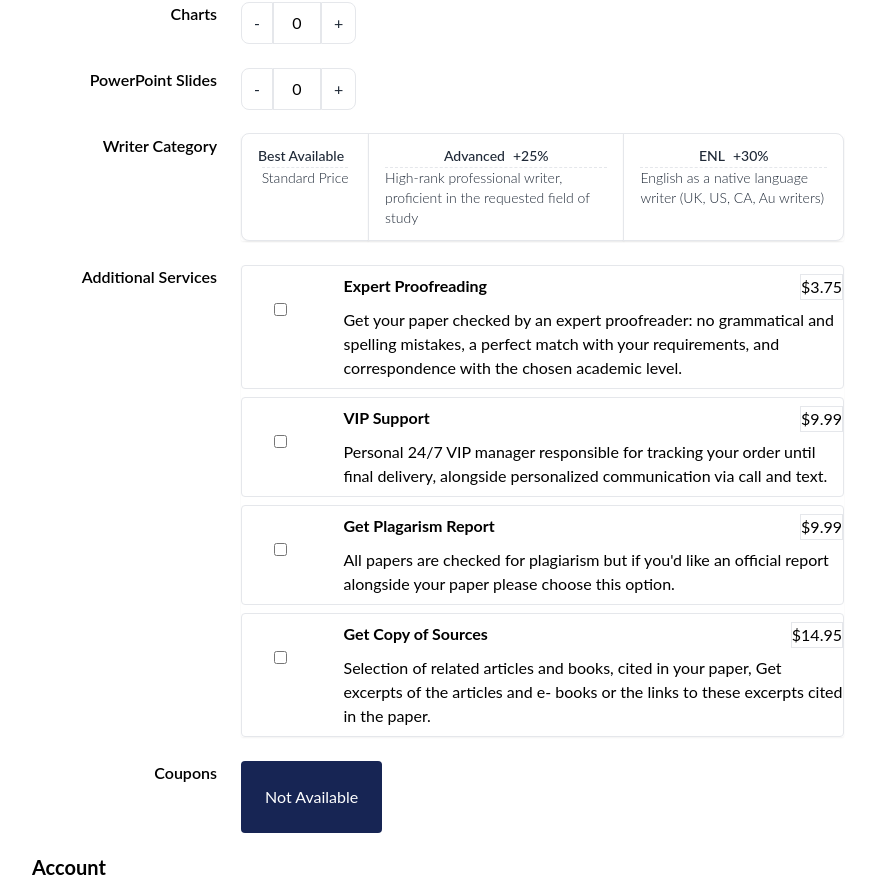
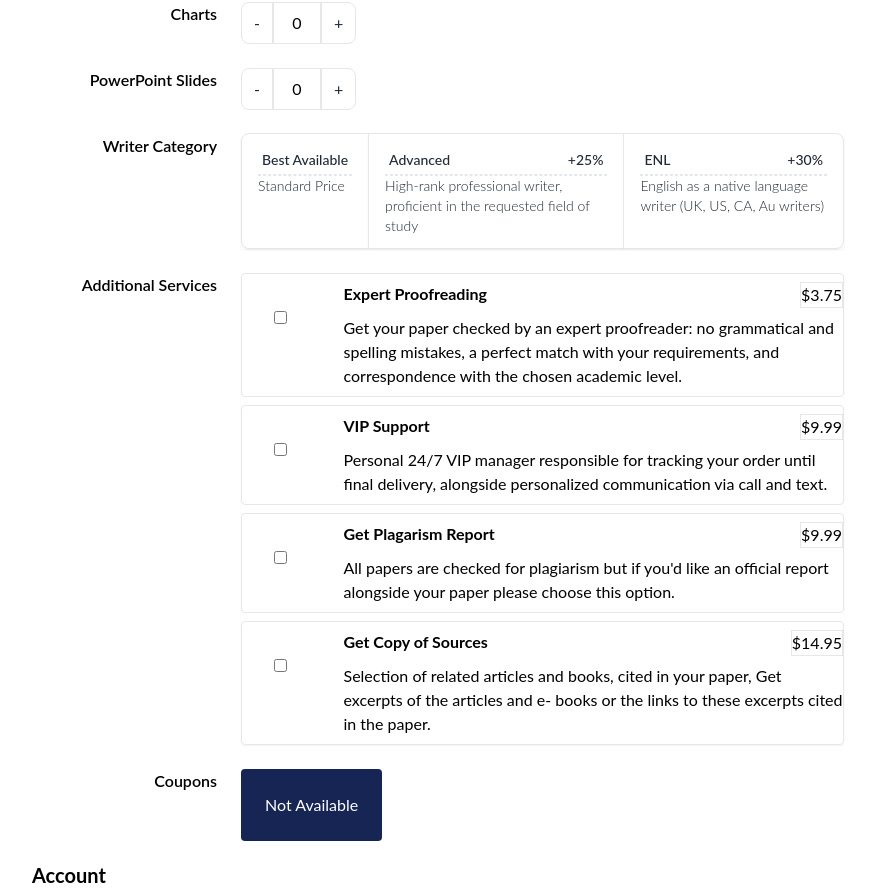
Before and after one commit to dmuvaa/thesiscorner, a Next.js app in the folder frontend/: page /home/order in a window 1280 px wide. Shown: the part 1015-1910 px from the top of the page, without its empty margins (64-939 px from the left). Built offline with nearby package versions, Linux system fonts and the light colour scheme; no server answers.

Commit message:
Refactor DivGroup component and add selectedGroupItem state

```diff
--- a/frontend/src/app/components/DivGroup.tsx
+++ b/frontend/src/app/components/DivGroup.tsx
@@ -2,12 +2,10 @@
 "use client";
 import React, { useState } from "react";
 
-const DivGroup = ({ items }: { items: any }) => {
-  const [selectedItem, setSelectedItem] = useState(null);
+const DivGroup = ({ items, selectedItem, handleClick }: { items: any; selectedItem: any; handleClick: any }) => {
 
-  const handleClick = (index: any) => {
-    setSelectedItem(index);
-  };
+
+
   const WriterCategoryCard = ({
     categoryData,
     selectedItem,
@@ -19,14 +17,18 @@ const DivGroup = ({ items }: { items: any }) => {
   }) => {
     return (
       <div
-        className={"py-3 px-4 flex-col inline-flex items-center gap-x-2 -mt-px -ms-px md:first:rounded-s-lg md:first:ms-0 md:last:rounded-e-lg text-sm  focus:z-10 border border-gray-200  shadow-sm hover:bg-blue-200 divide-y divide-dashed " + (categoryData.title === selectedItem ? "bg-cyan-900 text-white hover:bg-cyan-600" : "bg-white text-gray-800")}
+        className={"py-3 px-4 flex flex-col gap-x-2 -mt-px -ms-px md:first:rounded-s-lg md:first:ms-0 md:last:rounded-e-lg text-sm  focus:z-10 border border-gray-200  shadow-sm hover:bg-blue-200 divide-y divide-dashed " + (categoryData.title === selectedItem ? "bg-cyan-900 text-white hover:bg-cyan-600" : "bg-white text-gray-800")}
         onClick={() => handleClick(categoryData.title)}
       >
-        <div className="flex flex-row justify-between gap-2 font-medium">
-          <div className="whitespace-nowrap">
+        <div className="flex p-1 justify-between font-medium">
+          <div className="whitespace-nowrap flex-auto">
             {categoryData.title}
           </div>
-          <div className="ml-auto">{categoryData.percentage}</div>
+          <div className="flex-auto justify-items-end ">
+            <div>
+              {categoryData.percentage}
+            </div>
+          </div>
         </div>
 
         <hr />
--- a/frontend/src/app/components/Order.tsx
+++ b/frontend/src/app/components/Order.tsx
@@ -47,6 +47,8 @@ const OrderForm: React.FunctionComponent<any> = props => {
     setCharts,
     slides,
     setSlides,
+    selectedGroupItem,
+    setSelectedGroupItem,
   } = props;
 
   console.log(paperInstructions);
@@ -173,6 +175,10 @@ const OrderForm: React.FunctionComponent<any> = props => {
       setError(err as Error);
     }
   }
+
+  const handleGroupItemClick = (index: any) => {
+    setSelectedGroupItem(index);
+  };
 
   // const { data: session, status} = useSession();
   // const data = JSON.stringify(session)
@@ -359,7 +365,7 @@ const OrderForm: React.FunctionComponent<any> = props => {
               <label className="font-semibold">Writer Category</label>
             </div>
             <div className="md:col-span-6">
-              <DivGroup items={writerCategory} />
+              <DivGroup items={writerCategory} selectedItem={selectedGroupItem} handleClick={ handleGroupItemClick} />
             </div>
           </div>
           <div className="grid grid-cols-1 md:grid-cols-8 my-2 py-1 gap-6">
@@ -375,7 +381,9 @@ const OrderForm: React.FunctionComponent<any> = props => {
               <label className="font-semibold">Coupons</label>
             </div>
             <div className="col-span-4 ">
-              <button className="p-6 bg-blue-950 rounded text-white">
+              <button
+                disabled
+                className="p-6 bg-blue-950 rounded text-white">
                 Not Available
               </button>
             </div>
--- a/frontend/src/app/home/order/page.tsx
+++ b/frontend/src/app/home/order/page.tsx
@@ -31,6 +31,8 @@ const Order: React.FC = () => {
   const [charts, setCharts] = useState(0);
   const [slides, setSlides] = useState(0);
 
+  const [selectedGroupItem, setSelectedGroupItem] = useState(null);
+
   return (
     <div className="px-24 py-4">
       <div className="grid frid-cols-1 md:grid-cols-8 gap-4">
@@ -60,6 +62,8 @@ const Order: React.FC = () => {
             setCharts={setCharts}
             slides={slides}
             setSlides={setSlides}
+            selectedGroupItem={selectedGroupItem}
+            setSelectedGroupItem={setSelectedGroupItem}
           />
         </div>
         <div className="relative md:col-span-2 ">
@@ -77,7 +81,7 @@ const Order: React.FC = () => {
               sources={sources}
               charts={charts}
               slides={slides}
-
+              selectedGroupItem={selectedGroupItem}
             />
           </div>
 
```
